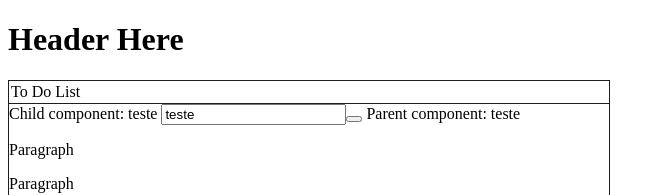
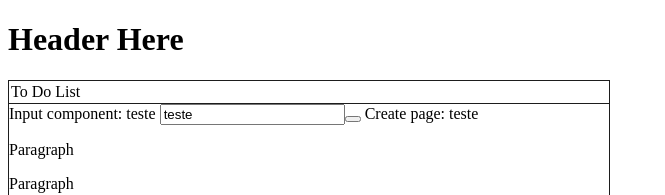
Before and after one commit to bornes/calve-project, an Angular app in the folder calve-app/: page /create in a window 1280 px wide. Shown: the top 195 px of the page, without its empty margins (0-665 px from the left). Built offline with nearby package versions, Linux system fonts and the light colour scheme.

Commit message:
feat: two-way-binding

```diff
--- a/calve-app/src/app/components/input/input.component.html
+++ b/calve-app/src/app/components/input/input.component.html
@@ -1,3 +1,3 @@
-Child component: {{ inputValue }}
+Input component: {{ inputValue }}
 
-<input [type]="inputType" [ngModel]="inputValue" (ngModelChange)="inputValueChange.emit($event)">
+<input [type]="inputType" [(ngModel)]="inputValue" (ngModelChange)="inputValueChange.emit($event)">
--- a/calve-app/src/app/components/input/input.component.ts
+++ b/calve-app/src/app/components/input/input.component.ts
@@ -1,6 +1,6 @@
 import { Component, EventEmitter, forwardRef, Input, OnChanges, Output, SimpleChanges } from '@angular/core';
 import { CommonModule } from '@angular/common';
-import { FormsModule, NG_VALUE_ACCESSOR } from '@angular/forms';
+import { FormsModule } from '@angular/forms';
 
 @Component({
   selector: 'app-input',
--- a/calve-app/src/app/pages/create-to-do-component/create-to-do.component.html
+++ b/calve-app/src/app/pages/create-to-do-component/create-to-do.component.html
@@ -7,7 +7,7 @@
 
     <button (click)="onClick()"></button>
 
-    Parent component: {{ inputValue }}
+    Create page: {{ inputValue }}
 
     <div class="div">
         <p>Paragraph</p>
```
